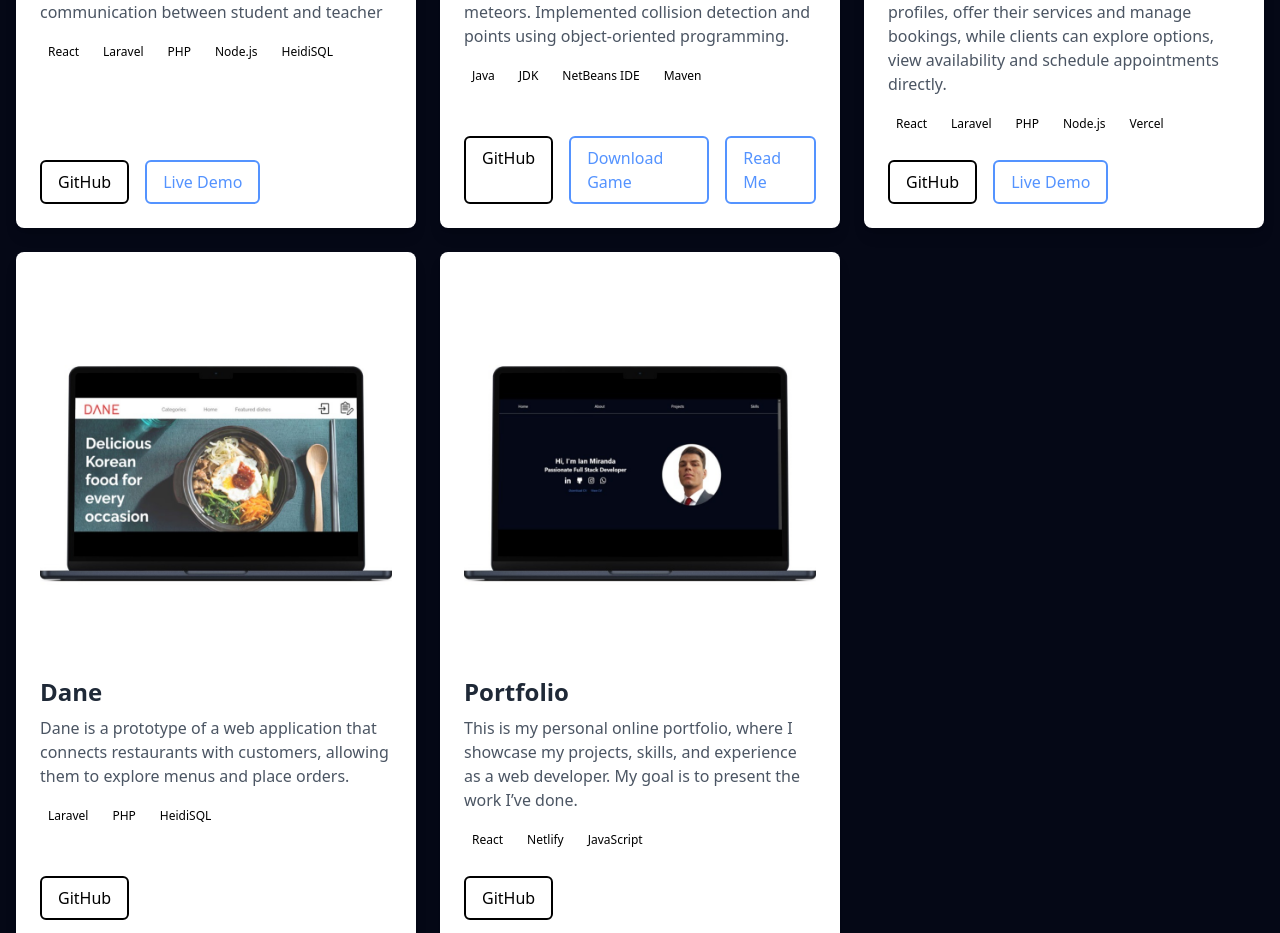
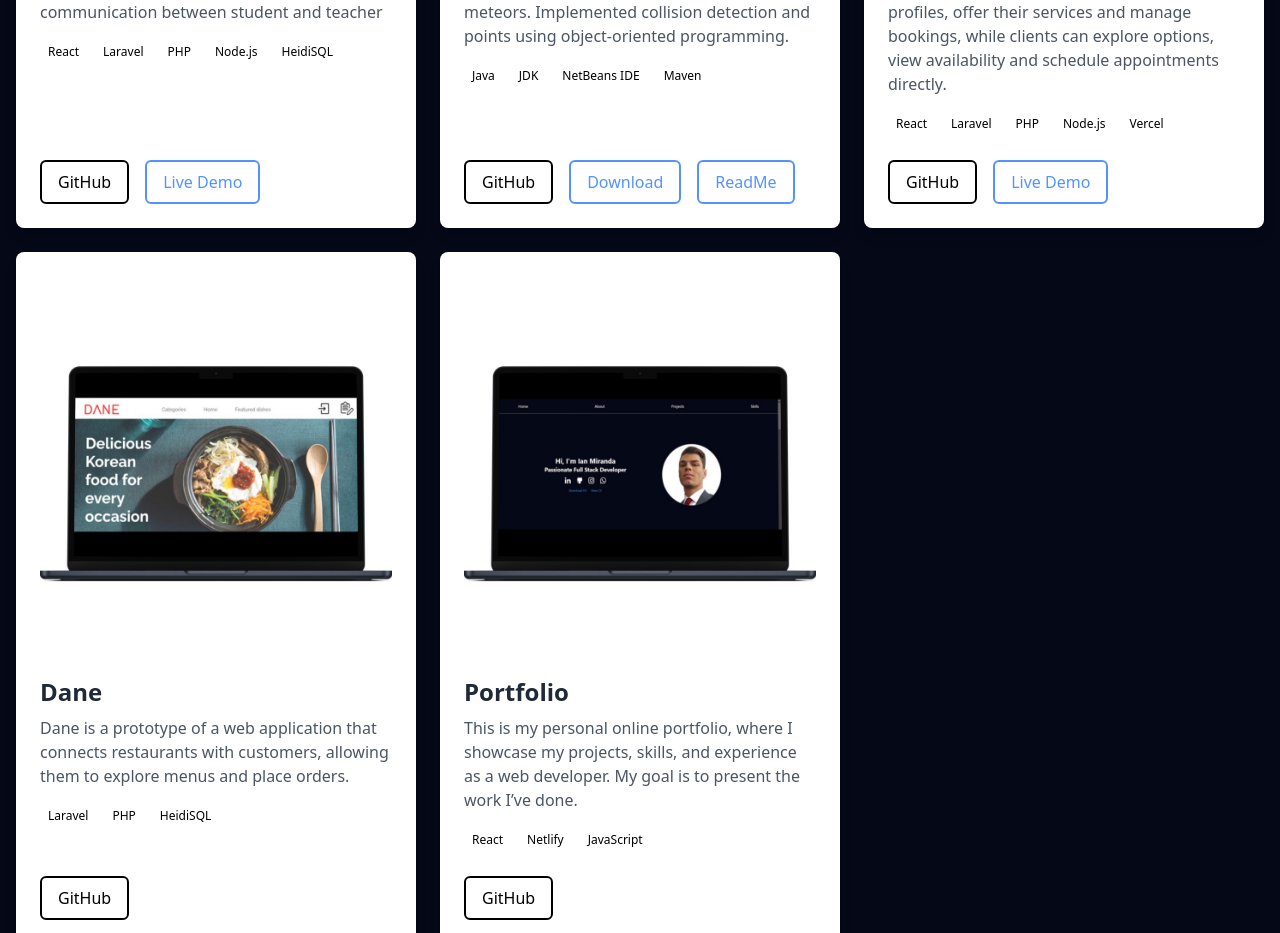
Before and after one commit to PuzzledStone/Portfolio, a React (Vite) app: page / in a window 1280 px wide. Shown: the part 2161-3094 px from the top of the page. Built offline with nearby package versions, Linux system fonts and the light colour scheme.

Commit message:
changed cv again...

```diff
--- a/src/components/projects/ProjectCard.jsx
+++ b/src/components/projects/ProjectCard.jsx
@@ -57,7 +57,7 @@ export function ProjectCards() {
                 download={true}
                 className="border-2 border-light-blue text-light-blue hover:bg-light-blue hover:text-white px-4 py-2 rounded-md transition-colors duration-300"
               >
-                Download Game
+                Download
               </a>
 
             )}
@@ -69,7 +69,7 @@ export function ProjectCards() {
                 download={true}
                 className="border-2 border-light-blue text-light-blue hover:bg-light-blue hover:text-white px-4 py-2 rounded-md transition-colors duration-300"
               >
-               Read Me
+               ReadMe
               </a>
 
             )}
```
Also changed, not shown: 1 other file (tests, documents, lock files or other folders).
